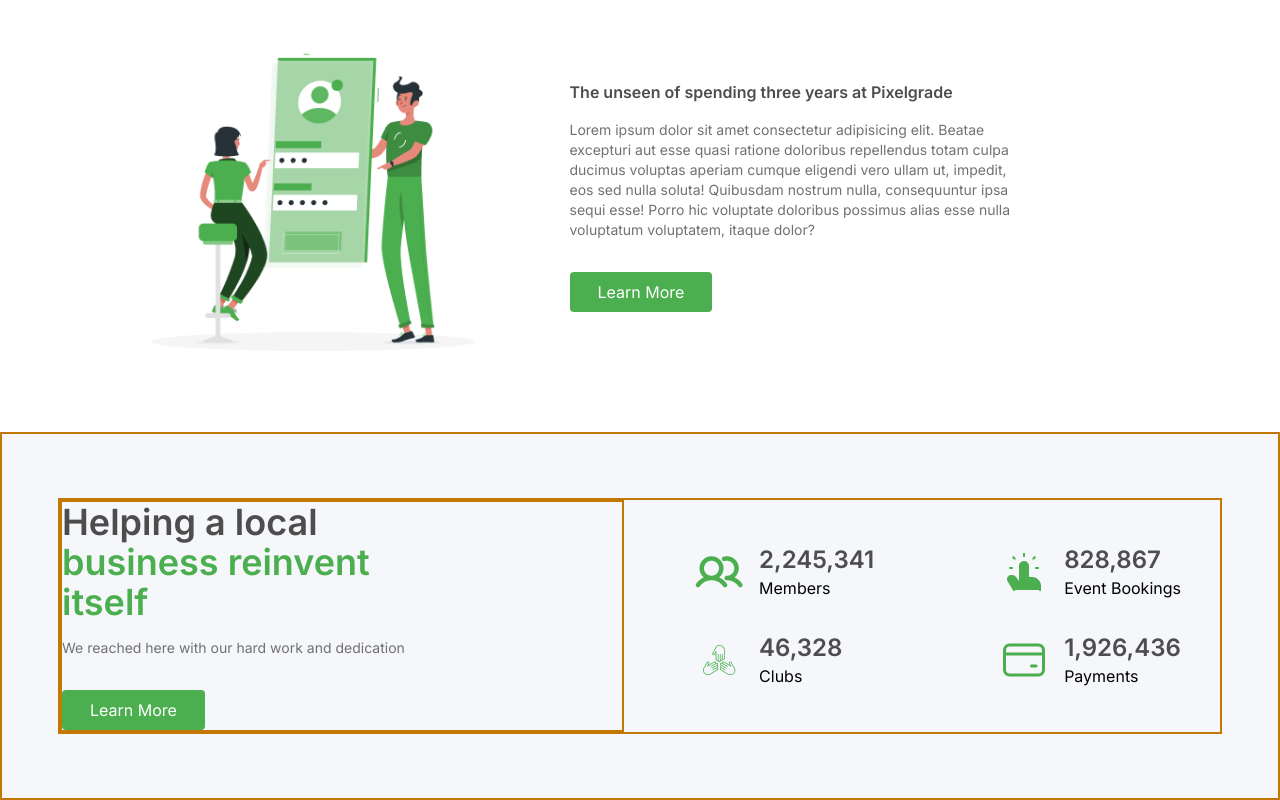
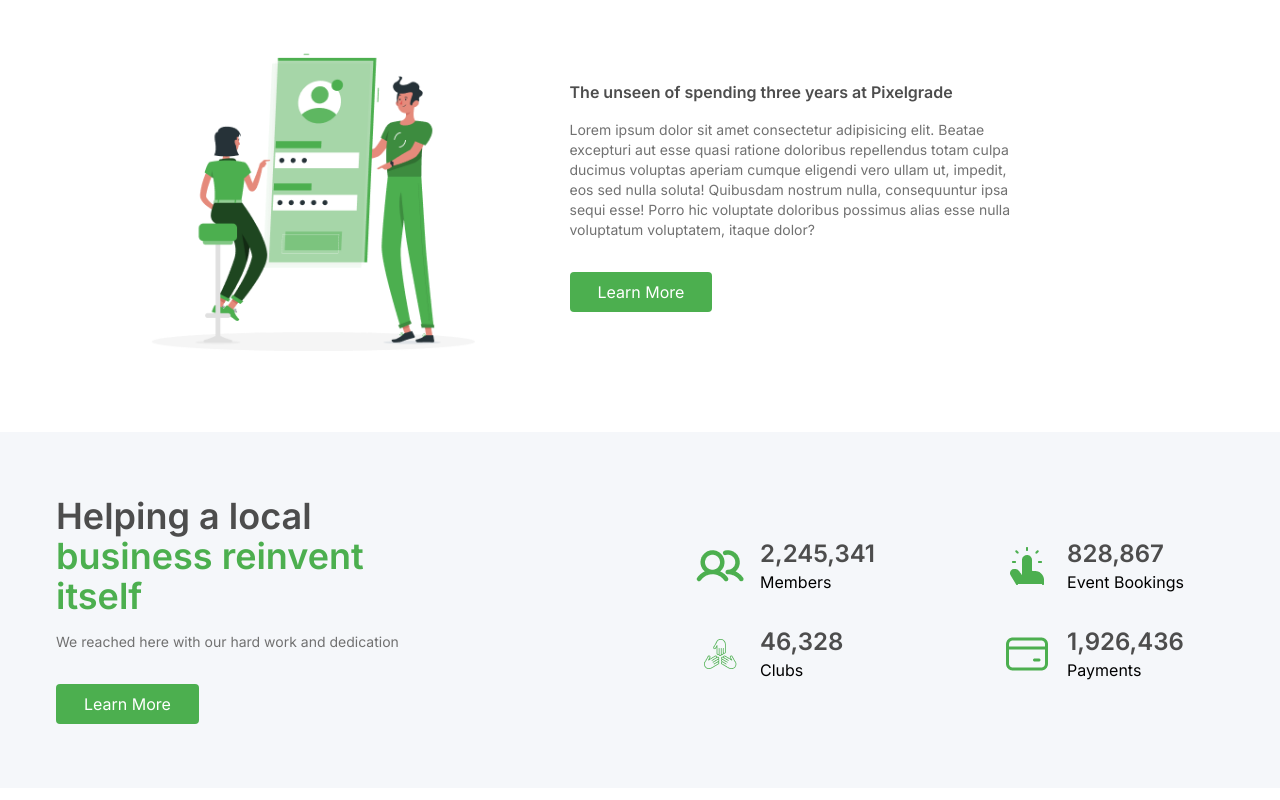
Before and after one commit to septianadip17/slicing-exercise-part4, a React (Vite) app: page / in a window 1280 px wide. Shown: the part 1744-2544 px from the top of the page. Built offline with nearby package versions, Linux system fonts and the light colour scheme.

Commit message:
border remove

```diff
--- a/src/components/About.jsx
+++ b/src/components/About.jsx
@@ -28,9 +28,9 @@ const About = () => {
       </div>
 
       {/* company stats */}
-      <div className="px-4 lg:px-14 max-w-screen-2xl mx-auto bg-neutralSilver py-16 border-2 border-yellow-500">
-        <div className="flex flex-col md:flex-row  justify-between items-center gap-8 border-2 border-yellow-500">
-          <div className="md:w-1/2 border-2 border-yellow-500">
+      <div className="px-4 lg:px-14 max-w-screen-2xl mx-auto bg-neutralSilver py-16 ">
+        <div className="flex flex-col md:flex-row  justify-between items-center gap-8 ">
+          <div className="md:w-1/2 ">
             <h2 className="text-4xl text-neutralDGrey font-semibold mb-4 md:w-2/3">
               Helping a local{" "}
               <span className="text-brandPrimary">
```
